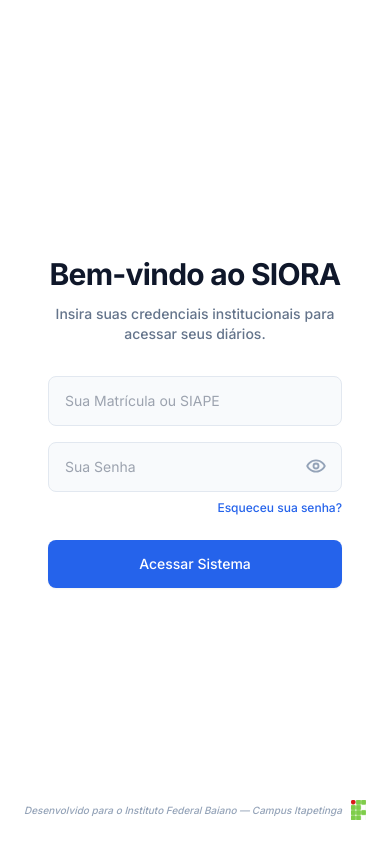
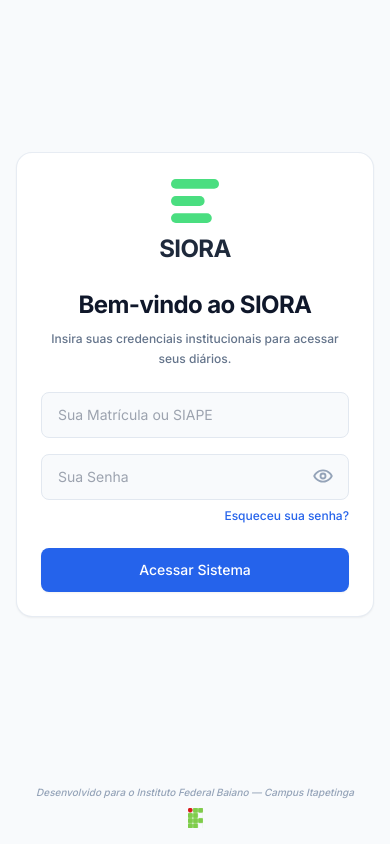
Before and after one commit to r1yck/siora-projeto, a React (Vite) app in the folder siora-frontend/: page /login in a window 390 px wide. Built offline with nearby package versions, Linux system fonts and the light colour scheme; no server answers.

Commit message:
style: melhora layout do login no mobile com card e logo centralizada

```diff
--- a/siora-frontend/src/components/LoginFooter.tsx
+++ b/siora-frontend/src/components/LoginFooter.tsx
@@ -2,12 +2,14 @@
 
 export function LoginFooter() {
   return (
-    <div className="absolute bottom-6 w-full flex justify-between items-center text-[10px] sm:text-[11px] text-slate-400 font-medium px-6 md:px-12">
-      <p className="italic">Desenvolvido para o Instituto Federal Baiano — Campus Itapetinga</p>
+    <div className="w-full flex flex-col sm:flex-row justify-between items-center gap-2 text-[10px] sm:text-[11px] text-slate-400 font-medium px-4 md:px-12 mt-8 md:mt-0 md:absolute md:bottom-6 left-0">
+      <p className="italic text-center sm:text-left">
+        Desenvolvido para o Instituto Federal Baiano — Campus Itapetinga
+      </p>
       <img
         src={ifLogo}
         alt="Logo Instituto Federal Baiano"
-        className="h-5 sm:h-6 object-contain ml-2 opacity-90"
+        className="h-5 sm:h-6 object-contain opacity-90"
       />
     </div>
   );
--- a/siora-frontend/src/components/LoginSideBanner.tsx
+++ b/siora-frontend/src/components/LoginSideBanner.tsx
@@ -2,15 +2,15 @@
 
 export function LoginSideBanner() {
   return (
-    <div className="hidden md:flex flex-col items-center justify-center bg-siora-teal p-12 text-white text-center select-none">
+    <div className="hidden md:flex flex-col items-center justify-center bg-siora-teal p-8 lg:p-12 text-white text-center select-none h-full">
       <div className="flex flex-col items-center max-w-sm">
         <img
           src={iconSiora}
           alt="Ícone SIORA"
           className="w-16 h-16 mb-6 object-contain"
         />
-        <h1 className="text-6xl font-bold tracking-wider mb-4">SIORA</h1>
-        <p className="text-lg font-light leading-relaxed text-teal-100/90">
+        <h1 className="text-5xl lg:text-6xl font-bold tracking-wider mb-4">SIORA</h1>
+        <p className="text-base lg:text-lg font-light leading-relaxed text-teal-100/90">
           Sistema de Informação para Organização da Rotina Acadêmica
         </p>
       </div>
--- a/siora-frontend/src/pages/Login.tsx
+++ b/siora-frontend/src/pages/Login.tsx
@@ -4,6 +4,7 @@
 import { LoginSideBanner } from '../components/LoginSideBanner';
 import { LoginFooter } from '../components/LoginFooter';
 import { PrimeiroAcessoModal } from '../components/PrimeiroAcessoModal';
+import iconSiora from '../assets/icon-siora.svg';
 import axios from 'axios';
 
 type Usuario = {
@@ -123,16 +124,23 @@
   }
 
   return (
-    <div className="w-full h-screen grid grid-cols-1 md:grid-cols-2 overflow-hidden bg-white text-siora-dark relative">
+    <div className="w-full min-h-screen md:h-screen grid grid-cols-1 md:grid-cols-2 bg-slate-50 md:bg-white text-siora-dark relative overflow-y-auto md:overflow-hidden">
       <LoginSideBanner />
 
-      <div className="flex flex-col justify-center items-center p-8 bg-white relative w-full h-full">
-        <div className="w-full max-w-md px-4 flex flex-col items-center z-10">
-          <div className="text-center mb-8">
-            <h2 className="text-3xl font-bold text-siora-dark mb-3 tracking-tight">
+      <div className="flex flex-col justify-between items-center p-4 sm:p-8 bg-slate-50 md:bg-white relative w-full min-h-screen md:h-full">
+        <div className="w-full max-w-md my-auto flex flex-col items-center z-10 bg-white md:bg-transparent p-6 sm:p-0 rounded-2xl md:rounded-none shadow-sm md:shadow-none border border-slate-200/80 md:border-none">
+
+          {/* Logo SIORA exclusiva para Mobile */}
+          <div className="flex md:hidden flex-col items-center gap-2 mb-6">
+            <img src={iconSiora} alt="Logo SIORA" className="w-12 h-12 object-contain" />
+            <span className="font-bold text-2xl tracking-tight text-slate-800">SIORA</span>
+          </div>
+
+          <div className="text-center mb-6 sm:mb-8">
+            <h2 className="text-2xl sm:text-3xl font-bold text-siora-dark mb-2 sm:mb-3 tracking-tight">
               Bem-vindo ao SIORA
             </h2>
-            <p className="text-sm text-slate-500 font-medium">
+            <p className="text-xs sm:text-sm text-slate-500 font-medium leading-relaxed">
               Insira suas credenciais institucionais para acessar seus diários.
             </p>
           </div>
@@ -145,7 +153,7 @@
                 value={matricula}
                 onChange={(e) => setMatricula(e.target.value)}
                 required
-                className="w-full bg-slate-50 border border-slate-200 rounded-lg py-3.5 px-4 text-sm text-siora-dark focus:outline-none focus:ring-2 focus:ring-siora-blue/20 transition-all"
+                className="w-full bg-slate-50 border border-slate-200 rounded-lg py-3 sm:py-3.5 px-4 text-sm text-siora-dark focus:outline-none focus:ring-2 focus:ring-siora-blue/20 transition-all"
               />
             </div>
 
@@ -156,13 +164,13 @@
                 value={senha}
                 onChange={(e) => setSenha(e.target.value)}
                 required
-                className="w-full bg-slate-50 border border-slate-200 rounded-lg py-3.5 px-4 pr-12 text-sm text-siora-dark focus:outline-none focus:ring-2 focus:ring-siora-blue/20 transition-all [&::-ms-reveal]:hidden [&::-webkit-credentials-auto-fill-button]:hidden"
+                className="w-full bg-slate-50 border border-slate-200 rounded-lg py-3 sm:py-3.5 px-4 pr-12 text-sm text-siora-dark focus:outline-none focus:ring-2 focus:ring-siora-blue/20 transition-all [&::-ms-reveal]:hidden [&::-webkit-credentials-auto-fill-button]:hidden"
               />
 
               <button
                 type="button"
                 onClick={() => setMostrarSenha(!mostrarSenha)}
-                className="absolute right-4 top-3.5 text-slate-400 hover:text-siora-blue transition-colors focus:outline-none"
+                className="absolute right-4 top-3 sm:top-3.5 text-slate-400 hover:text-siora-blue transition-colors focus:outline-none"
               >
                 {mostrarSenha ? <EyeSlash size={20} weight="bold" /> : <Eye size={20} weight="bold" />}
               </button>
@@ -188,7 +196,7 @@
             <button
               type="submit"
               disabled={carregando}
-              className="w-full mt-2 bg-siora-blue hover:bg-blue-700 text-white font-medium py-3.5 px-4 rounded-lg transition-colors shadow-sm focus:outline-none focus:ring-2 focus:ring-offset-2 focus:ring-siora-blue text-sm disabled:opacity-50 cursor-pointer"
+              className="w-full mt-2 bg-siora-blue hover:bg-blue-700 text-white font-medium py-3 sm:py-3.5 px-4 rounded-lg transition-colors shadow-sm focus:outline-none focus:ring-2 focus:ring-offset-2 focus:ring-siora-blue text-sm disabled:opacity-50 cursor-pointer"
             >
               {carregando ? 'Autenticando...' : 'Acessar Sistema'}
             </button>
```
